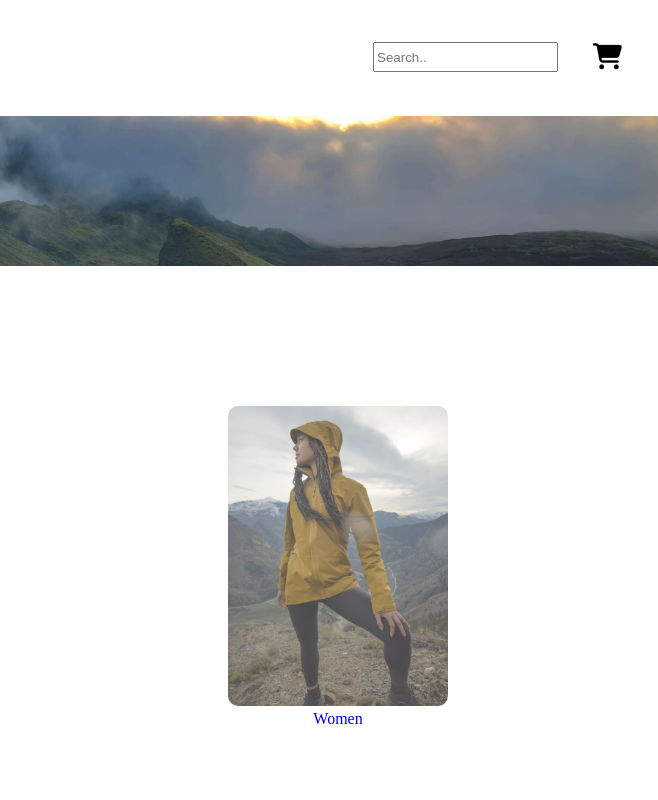
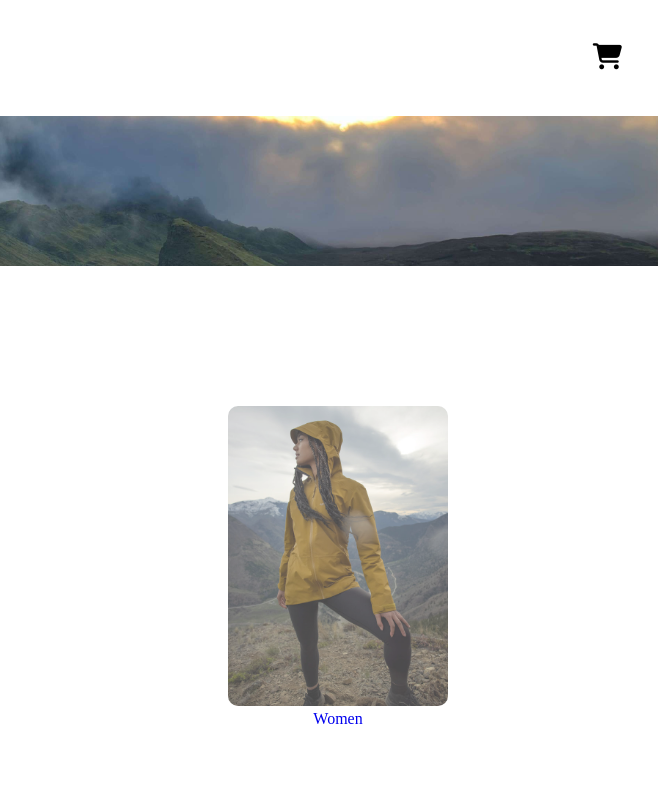
Before and after one commit to AndreaLindaas/rainydays, a plain HTML site: page index.html in a window 1280 px wide. Shown: the top 800 px of the page, 622-1280 px from the left. Drawn offline with Linux system fonts and the light colour scheme.

Commit message:
added styles

```diff
--- a/styles.css
+++ b/styles.css
@@ -140,7 +140,7 @@ nav a:visited {
 }
 
 @media screen and (min-width: 768px) {
-	.search {
+	#search-checkbox:checked ~ .search {
 		display: block;
 		position: absolute;
 		top: 42px;
@@ -152,6 +152,7 @@ nav a:visited {
 	.search-icon-label {
 		display: none;
 	}
+
 	.menu-icon-label {
 		display: none;
 	}
```
